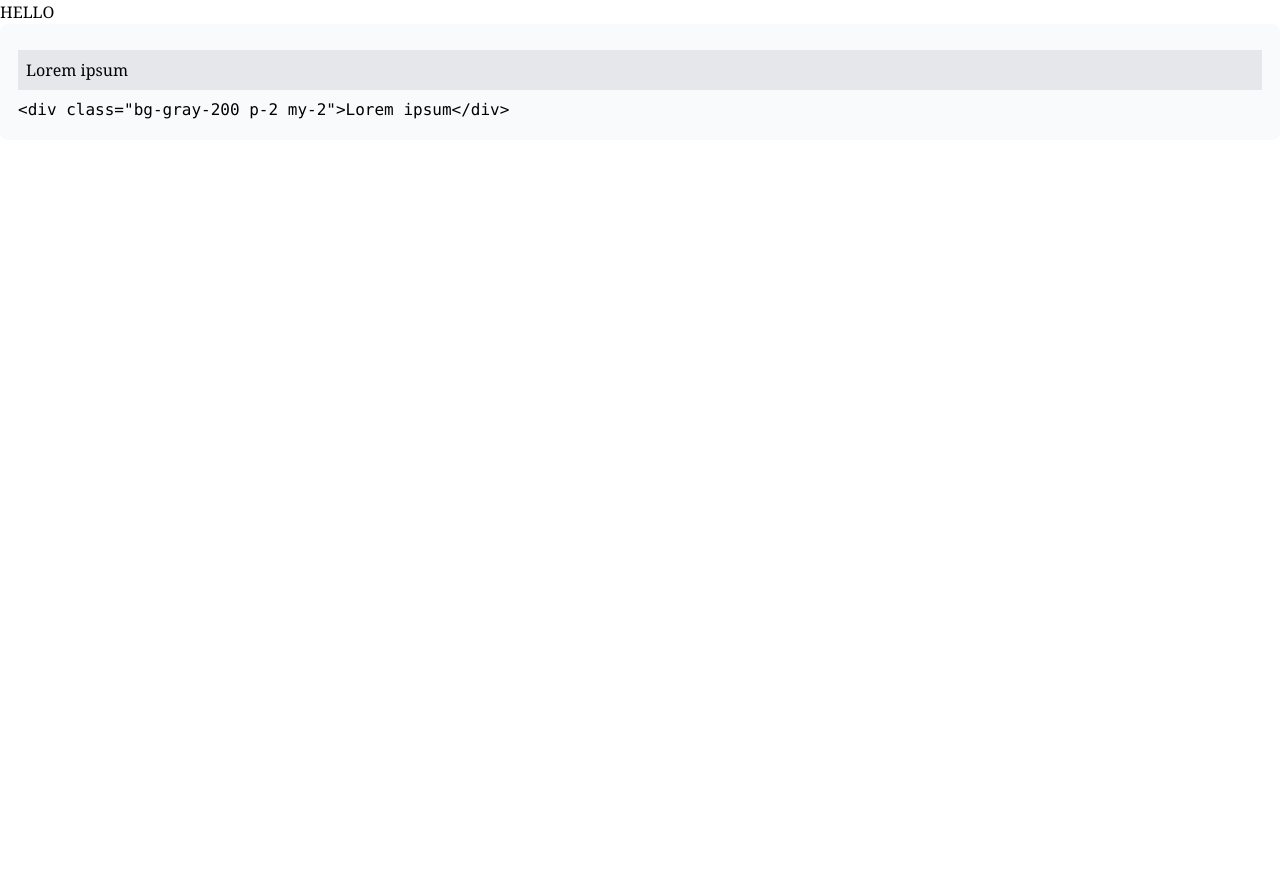
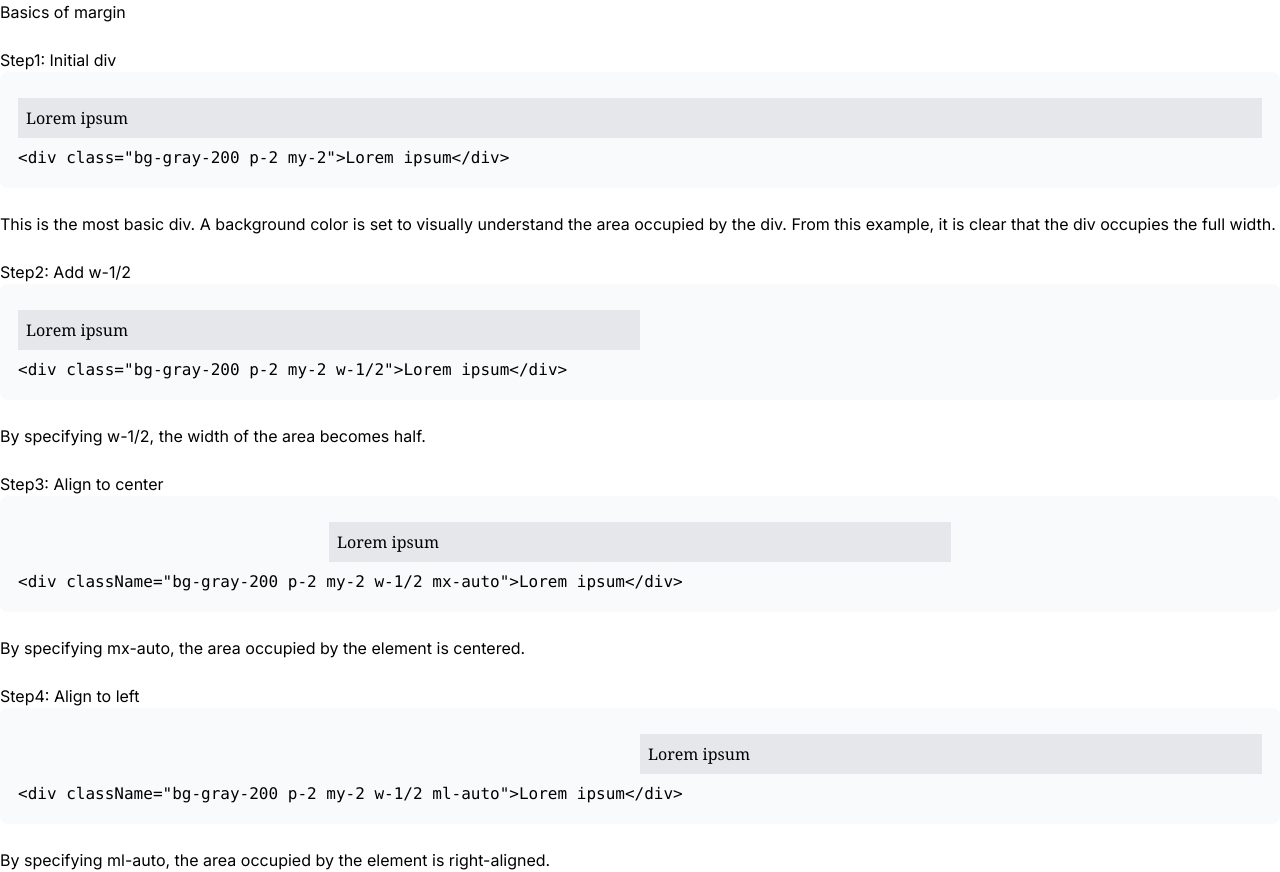
Before and after one commit to kengo-k/css-cookbook, a Next.js app: page / in a window 1280 px wide. Before the commit the page ends 800 px from the top, so only its background shows below. Built offline with nearby package versions, Linux system fonts and the light colour scheme; a small style sheet from the web is missing.

Commit message:
add margin examples

```diff
--- a/src/app/page.tsx
+++ b/src/app/page.tsx
@@ -14,14 +14,74 @@ const MarginSample1 = createShowcaseItem({
   lang: "html",
 });
 
+const MarginSample2 = createShowcaseItem({
+  Component: () => {
+    return <div className="bg-gray-200 p-2 my-2 w-1/2">Lorem ipsum</div>;
+  },
+  code: `<div class="bg-gray-200 p-2 my-2 w-1/2">Lorem ipsum</div>`,
+  lang: "html",
+});
+
+const MarginSample3 = createShowcaseItem({
+  Component: () => {
+    return (
+      <div className="bg-gray-200 p-2 my-2 w-1/2 mx-auto">Lorem ipsum</div>
+    );
+  },
+  code: `<div className="bg-gray-200 p-2 my-2 w-1/2 mx-auto">Lorem ipsum</div>`,
+  lang: "html",
+});
+
+const MarginSample4 = createShowcaseItem({
+  Component: () => {
+    return (
+      <div className="bg-gray-200 p-2 my-2 w-1/2 ml-auto">Lorem ipsum</div>
+    );
+  },
+  code: `<div className="bg-gray-200 p-2 my-2 w-1/2 ml-auto">Lorem ipsum</div>`,
+  lang: "html",
+});
+
 export default function Home() {
   useEffect(() => {
     Prism.highlightAll();
   }, []);
 
   return (
-    <main className="container mx-auto font-serif">
-      <Showcase title={"HELLO"} item={MarginSample1} />
+    <main className="container mx-auto">
+      <h2>Basics of margin</h2>
+      <section>
+        <div>
+          <Showcase title={"Step1: Initial div"} item={MarginSample1} />
+          <article className="mt-6">
+            This is the most basic div. A background color is set to visually
+            understand the area occupied by the div. From this example, it is
+            clear that the div occupies the full width.
+          </article>
+        </div>
+
+        <div>
+          <Showcase title={"Step2: Add w-1/2"} item={MarginSample2} />
+          <article className="mt-6">
+            By specifying w-1/2, the width of the area becomes half.
+          </article>
+        </div>
+
+        <div>
+          <Showcase title={"Step3: Align to center"} item={MarginSample3} />
+          <article className="mt-6">
+            By specifying mx-auto, the area occupied by the element is centered.
+          </article>
+        </div>
+
+        <div>
+          <Showcase title={"Step4: Align to left"} item={MarginSample4} />
+          <article className="mt-6">
+            By specifying ml-auto, the area occupied by the element is
+            right-aligned.
+          </article>
+        </div>
+      </section>
     </main>
   );
 }
--- a/src/components/common/Showcase.tsx
+++ b/src/components/common/Showcase.tsx
@@ -20,8 +20,8 @@ const Showcase: FC<ShowcaseProps> = ({ title, item }) => {
   const { Component, code, lang } = item;
   return (
     <>
-      <span>{title}</span>
-      <figure className="border-2 border-gray-50 bg-gray-50 rounded-lg p-4">
+      <span className="mt-6 inline-block">{title}</span>
+      <figure className="border-2 border-gray-50 bg-gray-50 rounded-lg p-4 font-serif">
         <Component />
         <HighlightedSource code={code} lang={lang} />
       </figure>
```
